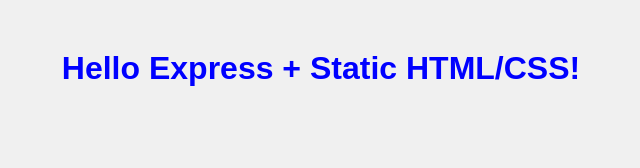
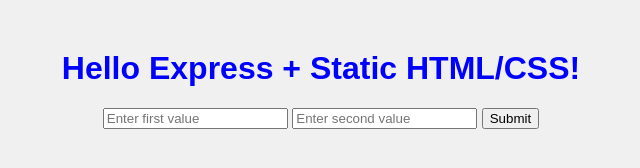
Before and after one commit to pbw-inf-25/fullchat, a website: page public/index.html in a window 1280 px wide. Shown: the whole page, without its empty margins (319-959 px from the left). Drawn offline with Linux system fonts and the light colour scheme.

Commit message:
:zap: basic

```diff
--- a/package.json
+++ b/package.json
@@ -9,6 +9,7 @@
   "author": "",
   "license": "ISC",
   "dependencies": {
+    "cors": "^2.8.5",
     "express": "^5.1.0"
   }
 }
--- a/public/index.html
+++ b/public/index.html
@@ -7,5 +7,34 @@
 </head>
 <body>
   <h1>Hello Express + Static HTML/CSS!</h1>
+
+  <div>
+    <input type="text" id="input1" placeholder="Enter first value">
+    <input type="text" id="input2" placeholder="Enter second value">
+    <button onclick="callApi()">Submit</button>
+  </div>
+
+  <div id="result" style="margin-top: 20px;"></div>
+
+  <script>
+    async function callApi() {
+      const input1 = document.getElementById('input1').value;
+      const input2 = document.getElementById('input2').value;
+
+      try {
+        const response = await fetch(`/tambah?num1=${input1}&num2=${input2}`, {
+          method: 'POST',
+          headers: {
+            'Content-Type': 'application/json',
+          },
+        });
+
+        const data = await response.json();
+        document.getElementById('result').innerText = JSON.stringify(data, null, 2);
+      } catch (error) {
+        document.getElementById('result').innerText = 'Error: ' + error.message;
+      }
+    }
+  </script>
 </body>
 </html>
```
Also changed, not shown: index.js (+26 -0 lines), 1 other file.
